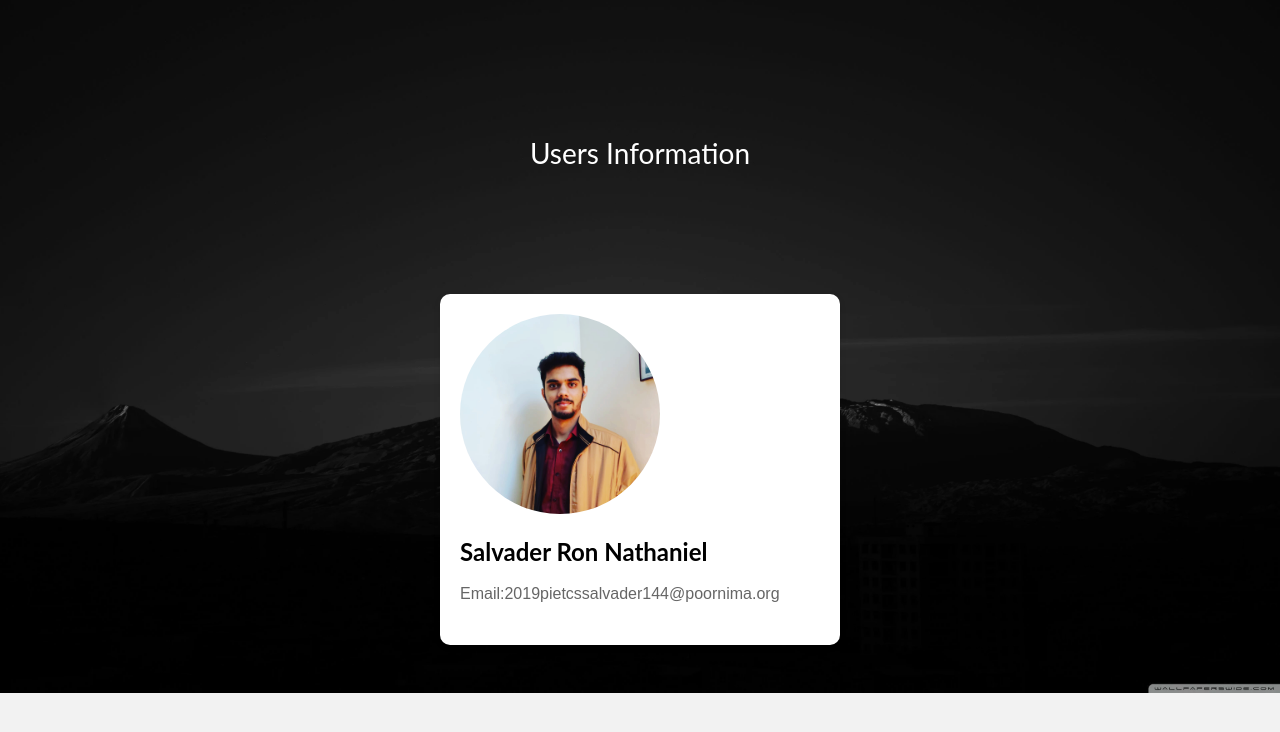
After one commit to shubhamtambi27/DSSP, a Flask app: template templates/profile.html in a window 1280 px wide. The commit adds this page. Shown: the top 732 px of the page. Run offline with Flask 3, Linux system fonts and the light colour scheme; the template is opened without the code that fills it, so the values that code supplies are empty; some libraries are stand-ins or nearby versions.

Commit message:
Add files via upload

```diff
--- a/templates/adminhome.html
+++ b/templates/adminhome.html
@@ -63,7 +63,7 @@
         <a href="/viewattendance" class="w3-bar-item w3-button"
           >VIEW ATTENDANCE</a
         >
-        <a href="/takephoto" class="w3-bar-item w3-button">TAKE ATTENDANCE</a>
+        <a href="{{ url_for('video_feed')}}" target="_blank" class="w3-bar-item w3-button">TAKE ATTENDANCE</a>
       </div>
       <!-- Hide right-floated links on small screens and replace them with a menu icon -->
 
@@ -161,7 +161,7 @@
      <div class="w3-row-padding w3-center" style="margin-top: 64px; padding-left: 250px;">
 
 
-        <a href="/takeadminphoto">
+        <a href="{{ url_for('video_feed')}}" target="_blank">
           <div class="w3-quarter">
             <i class="fa fa-desktop w3-margin-bottom w3-jumbo w3-center"></i>
             <p class="w3-large">Take Attendance</p>
--- /dev/null
+++ b/templates/profile.html
@@ -0,0 +1,78 @@
+<!DOCTYPE html>
+<html>
+  <head>
+    <title>Student Profile</title>
+    <link
+      rel="icon"
+      href="{{url_for('static', filename='logo1.png')}}"
+      type="image/x-icon"
+    />
+    <script src="https://apis.google.com/js/platform.js" async defer></script>
+    <link
+      rel="stylesheet"
+      href="{{url_for('static', filename='css/style.css')}}"
+    />
+    <style>
+      body {
+        font-family: Arial, sans-serif;
+        background-color: #f2f2f2;
+        margin: 0;
+        padding: 20px;
+        background-position: center;
+        background-size: cover;
+        background-image: url("{{url_for('static', filename='back.jpg')}}");
+        min-height: 100%;
+      }
+
+      .profile-card {
+        background-color: #ffffff;
+        border-radius: 10px;
+        box-shadow: 0 2px 6px rgba(0, 0, 0, 0.1);
+        max-width: 400px;
+        margin: 0 auto;
+        padding: 20px;
+      }
+
+      .profile-photo {
+        border-radius: 50%;
+        margin-bottom: 20px;
+        align-items: center;
+      }
+
+      .profile-name {
+        font-size: 24px;
+        font-weight: bold;
+        margin-bottom: 10px;
+      }
+
+      .profile-email {
+        color: #666666;
+      }
+    </style>
+  </head>
+  <body class="img js-fullheight">
+    <section class="ftco-section">
+      <div class="container">
+        <div class="row justify-content-center">
+          <div class="col-md-3 text-center">
+            <h2 class="heading-section">Users Information</h2>
+          </div>
+        </div>
+      </div>
+    </section>
+    <div class="profile-card">
+      <img
+        class="profile-photo"
+        src="{{ url_for('static', filename='ron.jpg') }}"
+        alt="Profile Photo"
+        width="200"
+      />
+      <h2 class="profile-name">Salvader Ron Nathaniel</h2>
+      <p class="profile-email">Email:2019pietcssalvader144@poornima.org</p>
+    </div>
+    <script src="{{url_for('static', filename='js/jquery.min.js')}}"></script>
+    <script src="{{url_for('static', filename='js/popper.js')}}"></script>
+    <script src="{{url_for('static', filename='js/bootstrap.min.js')}}"></script>
+    <script src="{{url_for('static', filename='js/main.js')}}"></script>
+  </body>
+</html>
--- a/templates/teacherhome.html
+++ b/templates/teacherhome.html
@@ -63,7 +63,7 @@
           <a href="/viewattendance" class="w3-bar-item w3-button"
             >VIEW ATTENDANCE</a
           >
-          <a href="/takephoto" class="w3-bar-item w3-button">TAKE ATTENDANCE</a>
+          <a href="{{ url_for('video_feed')}}" target="_blank" class="w3-bar-item w3-button">TAKE ATTENDANCE</a>
         </div>
         <!-- Hide right-floated links on small screens and replace them with a menu icon -->
 
@@ -134,7 +134,7 @@
       <h3 class="w3-center">WELCOME FACULTY</h3>
 
       <div class="w3-row-padding w3-center" style="margin-top: 64px">
-        <a href="">
+        <a href="{{ url_for('video_feed')}}" target="_blank">
           <div class="w3-quarter">
             <i class="fa fa-desktop w3-margin-bottom w3-jumbo w3-center"></i>
             <p class="w3-large">Take Attendance</p>
```
Also changed, not shown: templates/studenthome.html (+87 -5 lines).
